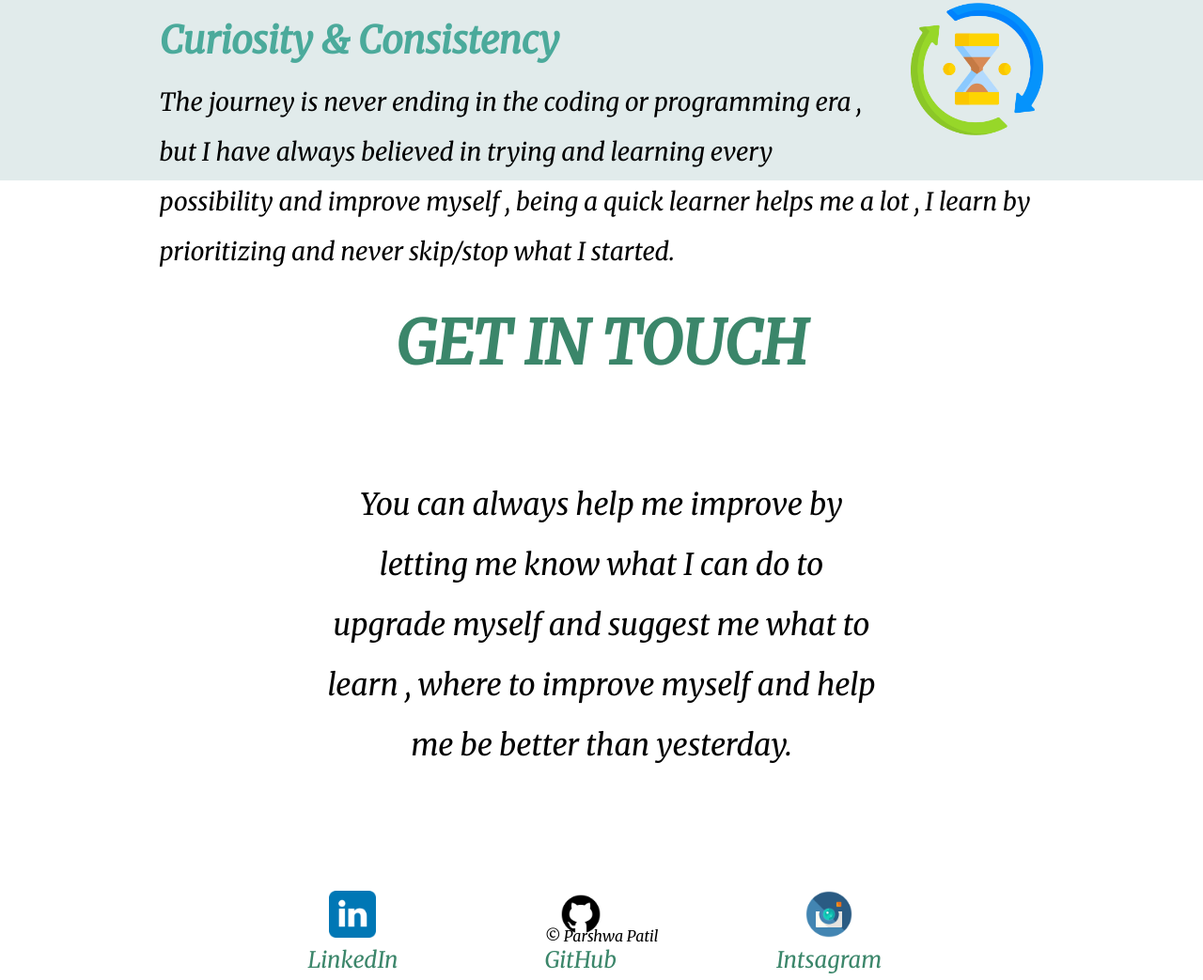
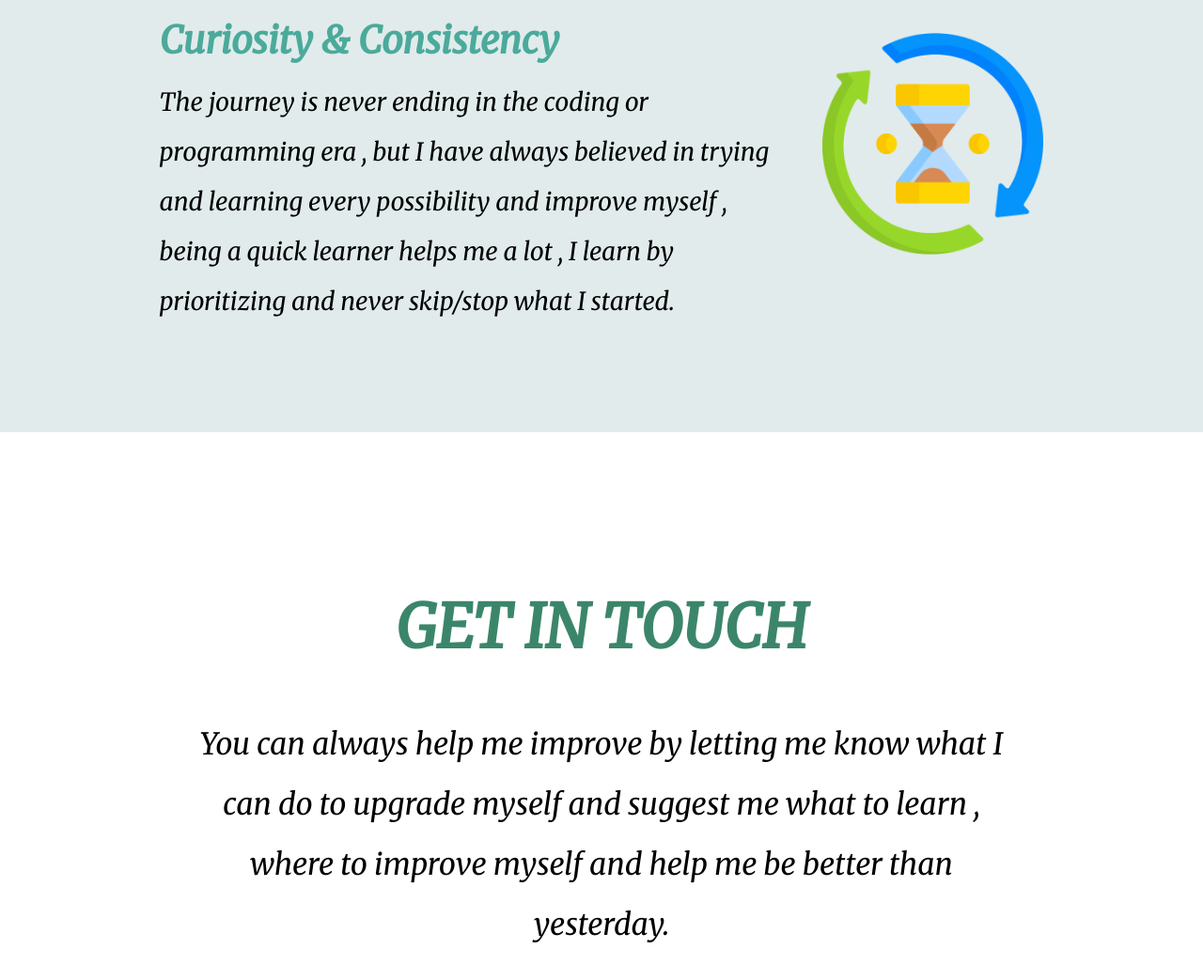
Before and after one commit to Parshwa0409/MyFirstCV, a plain HTML site: page index.html in a window 1280 px wide. Shown: the part 2752-3795 px from the top of the page at 94% size. Drawn offline with Linux system fonts and the light colour scheme.

Commit message:
updated css files

```diff
--- a/css/styles.css
+++ b/css/styles.css
@@ -12,17 +12,13 @@
 }
 
 .bottomDiv {
-  height: 75vh;
+  margin-top: 64px;
   padding: 50px;
 }
 
-.copyright {
-  margin-top: 5%;
-  text-align: center;
-}
 
 .skills {
-  height: 100vh;
+  /* height: 100vh; */
   padding: 1%;
   background-color: #e1ebeb;
 }
@@ -51,8 +47,8 @@
 }
 
 .bottom-info {
-  margin: 100px auto;
-  width: 50%;
+  margin: 48px auto;
+  width: 75%;
   font-size: 2rem;
   line-height: 2;
 }
@@ -82,11 +78,15 @@
 .code-img {
   float: left;
   margin-right: 2rem;
+  margin-top: 2rem;
+  width: 25%;
 }
 
 .consistency-img {
   float: right;
   margin-left: 2rem;
+  margin-top: 2rem;
+  width: 25%;
 }
 
 .skill-row {
```
